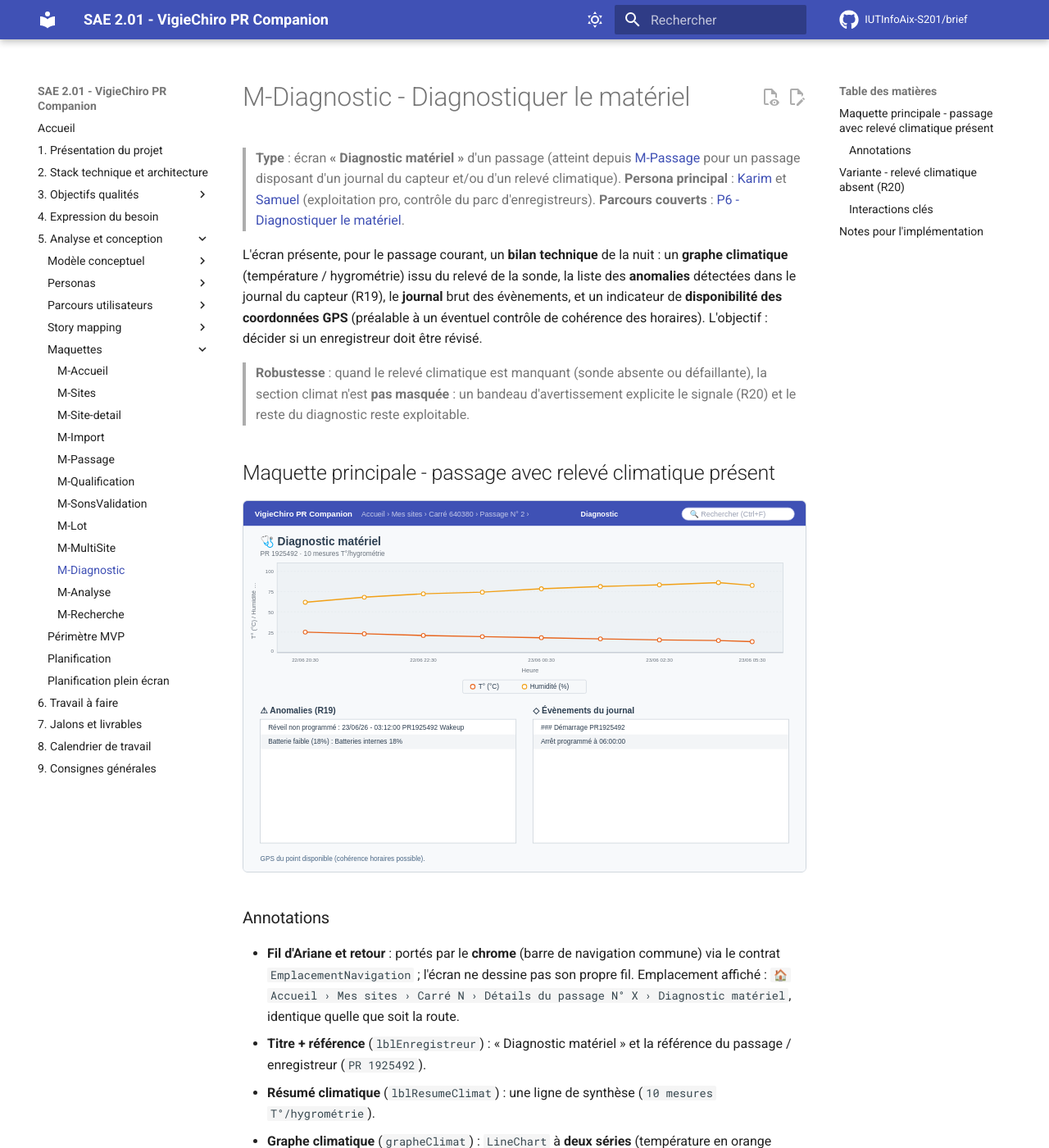
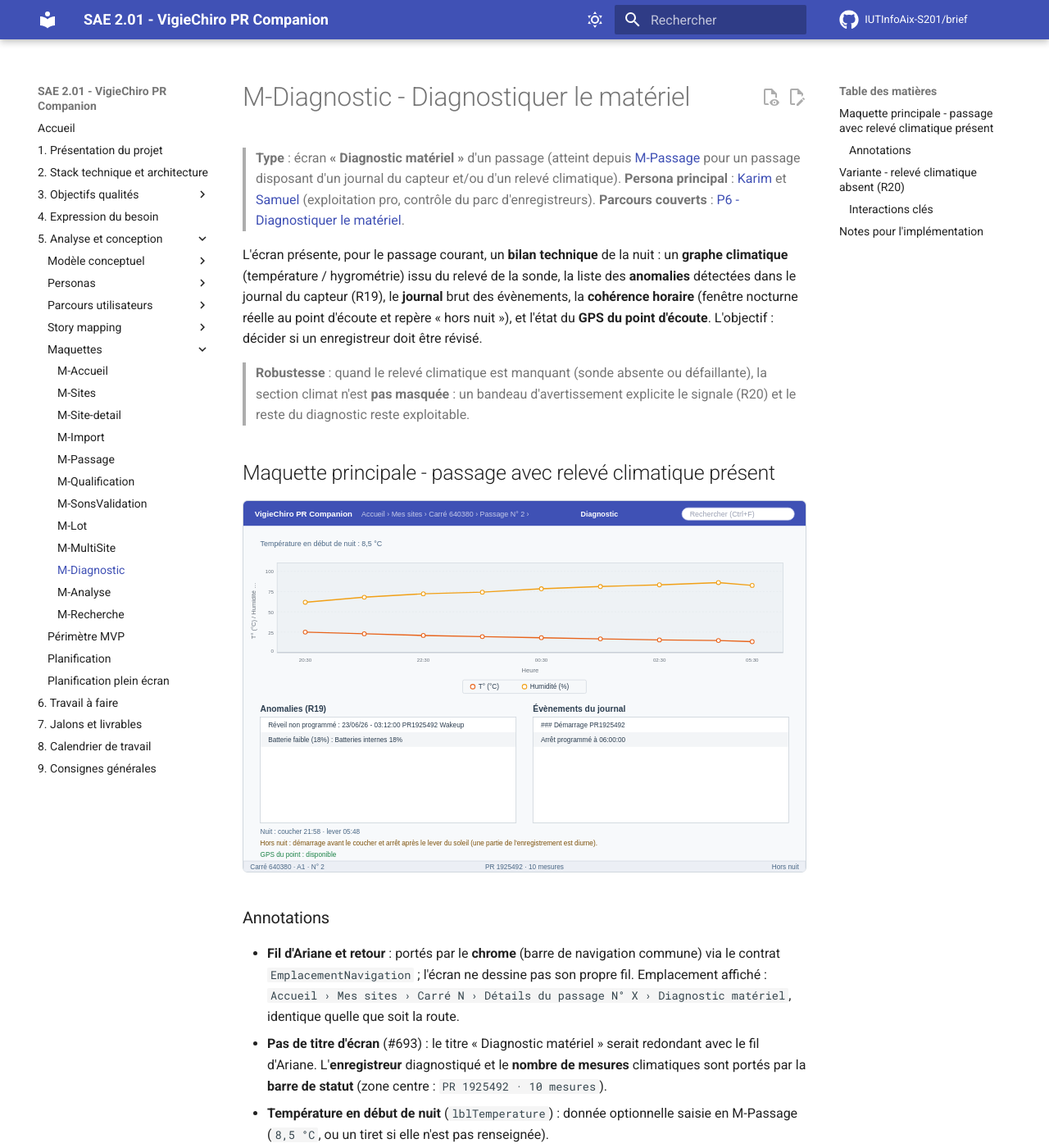
Before and after one commit to IUTInfoAix-S201/brief, an MkDocs documentation site: the page built from docs/Analyse et conception/Maquettes/M-Diagnostic.md, in a window 1280 px wide and 1400 px high. Shown: the whole window at 82% size. Built offline with MkDocs 1.6.1 and Material for MkDocs 9.7.7, drawn with Linux system fonts in a browser that asks for light colours; comment, search, counter and statistics services are not loaded; some of the changed text lies outside the part shown.

Commit message:
docs(maquette) : refondre M-Diagnostic (cohérence horaire livrée) (#39)
La maquette accusait son âge par rapport à l'écran livré :

- la cohérence horaires était donnée « non implémentée », c'est faux :
  la fenêtre nocturne (coucher / lever du soleil au point d'écoute) et
  l'alerte « hors nuit » sont désormais décrites et montrées ;
- le titre « Diagnostic matériel » et son emoji sont retirés :
  l'enregistreur et le nombre de mesures passent en barre de statut ;
- l'indicateur GPS est décrit comme une ligne d'état permanente portant
  les coordonnées du point d'écoute (et non du capteur) ;
- l'axe de la courbe est temporel (étiquettes HH:mm), et les emojis des
  libellés sont remplacés par des FontIcon.

Répercute la refonte de l'écran Diagnostic livrée dans
IUTInfoAix-S201/vigiechiro-pr-companion#1673.

```diff
--- a/docs/Analyse et conception/Maquettes/M-Diagnostic.md
+++ b/docs/Analyse et conception/Maquettes/M-Diagnostic.md
@@ -4,7 +4,7 @@
 > **Persona principal** : [Karim](../Personas/Karim.md) et [Samuel](../Personas/Samuel.md) (exploitation pro, contrôle du parc d'enregistreurs).
 > **Parcours couverts** : [P6 - Diagnostiquer le matériel](../Parcours%20utilisateurs/P6%20-%20Diagnostiquer%20le%20matériel.md).
 
-L'écran présente, pour le passage courant, un **bilan technique** de la nuit : un **graphe climatique** (température / hygrométrie) issu du relevé de la sonde, la liste des **anomalies** détectées dans le journal du capteur (R19), le **journal** brut des évènements, et un indicateur de **disponibilité des coordonnées GPS** (préalable à un éventuel contrôle de cohérence des horaires). L'objectif : décider si un enregistreur doit être révisé.
+L'écran présente, pour le passage courant, un **bilan technique** de la nuit : un **graphe climatique** (température / hygrométrie) issu du relevé de la sonde, la liste des **anomalies** détectées dans le journal du capteur (R19), le **journal** brut des évènements, la **cohérence horaire** (fenêtre nocturne réelle au point d'écoute et repère « hors nuit »), et l'état du **GPS du point d'écoute**. L'objectif : décider si un enregistreur doit être révisé.
 
 > **Robustesse** : quand le relevé climatique est manquant (sonde absente ou défaillante), la section climat n'est **pas masquée** : un bandeau d'avertissement explicite le signale (R20) et le reste du diagnostic reste exploitable.
 
@@ -19,7 +19,6 @@ L'écran présente, pour le passage courant, un **bilan technique** de la nuit :
     .crumb-curr { fill: #ffffff; font: 700 13px sans-serif; }
     .search { fill: #ffffff; stroke: #c5cae9; stroke-width: 1; }
     .search-txt { fill: #9aa0b3; font: 13px sans-serif; }
-    .pagetitle { font: 700 22px sans-serif; fill: #2c3e50; }
     .pagesub { font: 13px sans-serif; fill: #4a6785; }
     .pagesub2 { font: 12px sans-serif; fill: #6a737d; }
     .section-title { font: 600 15px sans-serif; fill: #2c3e50; }
@@ -39,6 +38,10 @@ L'écran présente, pour le passage courant, un **bilan technique** de la nuit :
     .list-row-alt { fill: #f3f5f7; }
     .cell { font: 12px sans-serif; fill: #2c3e50; }
     .footer-txt { font: 12px sans-serif; fill: #4a6785; }
+    .footer-warn { font: 12px sans-serif; fill: #7e5109; }
+    .footer-ok { font: 12px sans-serif; fill: #1e8449; }
+    .statusbar { fill: #eceff5; stroke: #d0d7de; stroke-width: 1; }
+    .status-txt { font: 12px sans-serif; fill: #4a6785; }
   </style>
 
   <rect x="0" y="0" width="1000" height="660" fill="#f7f9fb"/>
@@ -47,10 +50,10 @@ L'écran présente, pour le passage courant, un **bilan technique** de la nuit :
   <text x="210" y="28" class="crumb">Accueil  ›  Mes sites  ›  Carré 640380  ›  Passage N° 2  ›  </text>
   <text x="600" y="28" class="crumb-curr">Diagnostic</text>
   <rect x="780" y="12" width="200" height="22" rx="11" class="search"/>
-  <text x="794" y="28" class="search-txt">🔍  Rechercher (Ctrl+F)</text>
+  <text x="794" y="28" class="search-txt">Rechercher (Ctrl+F)</text>
 
-  <text x="30" y="78" class="pagetitle">🩺 Diagnostic matériel</text>
-  <text x="30" y="98" class="pagesub2">PR 1925492 · 10 mesures T°/hygrométrie</text>
+  <!-- Pas de titre d'écran (#693) : redondant avec le fil d'Ariane ; l'enregistreur est déporté en barre de statut. -->
+  <text x="30" y="80" class="pagesub">Température en début de nuit : 8,5 °C</text>
 
   <!-- Graphe climat -->
   <rect x="60" y="110" width="900" height="160" class="chart-bg"/>
@@ -68,12 +71,12 @@ L'écran présente, pour le passage courant, un **bilan technique** de la nuit :
   <!-- marqueurs -->
   <g><circle cx="110" cy="180" r="3.5" class="marker-hygro"/><circle cx="215" cy="171" r="3.5" class="marker-hygro"/><circle cx="320" cy="165" r="3.5" class="marker-hygro"/><circle cx="425" cy="162" r="3.5" class="marker-hygro"/><circle cx="530" cy="156" r="3.5" class="marker-hygro"/><circle cx="635" cy="152" r="3.5" class="marker-hygro"/><circle cx="740" cy="149" r="3.5" class="marker-hygro"/><circle cx="845" cy="145" r="3.5" class="marker-hygro"/><circle cx="905" cy="150" r="3.5" class="marker-hygro"/></g>
   <g><circle cx="110" cy="233" r="3.5" class="marker-temp"/><circle cx="215" cy="236" r="3.5" class="marker-temp"/><circle cx="320" cy="239" r="3.5" class="marker-temp"/><circle cx="425" cy="241" r="3.5" class="marker-temp"/><circle cx="530" cy="243" r="3.5" class="marker-temp"/><circle cx="635" cy="245" r="3.5" class="marker-temp"/><circle cx="740" cy="247" r="3.5" class="marker-temp"/><circle cx="845" cy="248" r="3.5" class="marker-temp"/><circle cx="905" cy="250" r="3.5" class="marker-temp"/></g>
-  <!-- axe X -->
-  <text x="110" y="285" class="axis-txt" text-anchor="middle">22/06 20:30</text>
-  <text x="320" y="285" class="axis-txt" text-anchor="middle">22/06 22:30</text>
-  <text x="530" y="285" class="axis-txt" text-anchor="middle">23/06 00:30</text>
-  <text x="740" y="285" class="axis-txt" text-anchor="middle">23/06 02:30</text>
-  <text x="905" y="285" class="axis-txt" text-anchor="middle">23/06 05:30</text>
+  <!-- axe X temporel (HH:mm, quelques repères) -->
+  <text x="110" y="285" class="axis-txt" text-anchor="middle">20:30</text>
+  <text x="320" y="285" class="axis-txt" text-anchor="middle">22:30</text>
+  <text x="530" y="285" class="axis-txt" text-anchor="middle">00:30</text>
+  <text x="740" y="285" class="axis-txt" text-anchor="middle">02:30</text>
+  <text x="905" y="285" class="axis-txt" text-anchor="middle">05:30</text>
   <text x="510" y="305" class="axis-title" text-anchor="middle">Heure</text>
 
   <!-- Légende -->
@@ -82,58 +85,66 @@ L'écran présente, pour le passage courant, un **bilan technique** de la nuit :
   <circle cx="500" cy="330" r="4" class="marker-hygro"/><text x="510" y="334" class="legend-txt">Humidité (%)</text>
 
   <!-- Anomalies (R19) -->
-  <text x="30" y="378" class="section-title">⚠ Anomalies (R19)</text>
-  <rect x="30" y="388" width="455" height="220" class="list-frame"/>
-  <rect x="30" y="388" width="455" height="2" class="list-head"/>
-  <rect x="31" y="389" width="453" height="26" fill="#ffffff"/>
-  <text x="44" y="406" class="cell">Réveil non programmé : 23/06/26 - 03:12:00 PR1925492 Wakeup</text>
-  <rect x="31" y="415" width="453" height="26" class="list-row-alt"/>
-  <text x="44" y="432" class="cell">Batterie faible (18%) : Batteries internes 18%</text>
+  <text x="30" y="374" class="section-title">Anomalies (R19)</text>
+  <rect x="30" y="384" width="455" height="188" class="list-frame"/>
+  <rect x="30" y="384" width="455" height="2" class="list-head"/>
+  <rect x="31" y="385" width="453" height="26" fill="#ffffff"/>
+  <text x="44" y="402" class="cell">Réveil non programmé : 23/06/26 - 03:12:00 PR1925492 Wakeup</text>
+  <rect x="31" y="411" width="453" height="26" class="list-row-alt"/>
+  <text x="44" y="428" class="cell">Batterie faible (18%) : Batteries internes 18%</text>
 
   <!-- Évènements du journal -->
-  <text x="515" y="378" class="section-title">◇ Évènements du journal</text>
-  <rect x="515" y="388" width="455" height="220" class="list-frame"/>
-  <rect x="516" y="389" width="453" height="26" fill="#ffffff"/>
-  <text x="529" y="406" class="cell">### Démarrage PR1925492</text>
-  <rect x="516" y="415" width="453" height="26" class="list-row-alt"/>
-  <text x="529" y="432" class="cell">Arrêt programmé à 06:00:00</text>
+  <text x="515" y="374" class="section-title">Évènements du journal</text>
+  <rect x="515" y="384" width="455" height="188" class="list-frame"/>
+  <rect x="516" y="385" width="453" height="26" fill="#ffffff"/>
+  <text x="529" y="402" class="cell">### Démarrage PR1925492</text>
+  <rect x="516" y="411" width="453" height="26" class="list-row-alt"/>
+  <text x="529" y="428" class="cell">Arrêt programmé à 06:00:00</text>
 
-  <!-- Ligne GPS (lblGps) -->
-  <text x="30" y="640" class="footer-txt">GPS du point disponible (cohérence horaires possible).</text>
+  <!-- Cohérence horaire (#548) : fenêtre nocturne + repère hors nuit -->
+  <text x="30" y="592" class="footer-txt">Nuit : coucher 21:58 · lever 05:48</text>
+  <text x="30" y="612" class="footer-warn">Hors nuit : démarrage avant le coucher et arrêt après le lever du soleil (une partie de l'enregistrement est diurne).</text>
+  <!-- État GPS du point d'écoute (ligne permanente) -->
+  <text x="30" y="632" class="footer-ok">GPS du point : disponible</text>
+
+  <!-- Barre de statut (#693) : contexte du passage, enregistreur + nombre de mesures, alerte prioritaire -->
+  <rect x="0" y="640" width="1000" height="20" class="statusbar"/>
+  <text x="12" y="654" class="status-txt">Carré 640380 · A1 · N° 2</text>
+  <text x="500" y="654" class="status-txt" text-anchor="middle">PR 1925492 · 10 mesures</text>
+  <text x="988" y="654" class="status-txt" text-anchor="end">Hors nuit</text>
 </svg>
 </div>
 
 ### Annotations
 
-- **Fil d'Ariane et retour** : portés par le **chrome** (barre de navigation commune) via le contrat `EmplacementNavigation` ; l'écran ne dessine pas son propre fil. Emplacement affiché : `🏠 Accueil › Mes sites › Carré N › Détails du passage N° X › Diagnostic matériel`, identique quelle que soit la route.
-- **Titre + référence** (`lblEnregistreur`) : « Diagnostic matériel » et la référence du passage / enregistreur (`PR 1925492`).
-- **Résumé climatique** (`lblResumeClimat`) : une ligne de synthèse (`10 mesures T°/hygrométrie`).
-- **Graphe climatique** (`grapheClimat`) : `LineChart` à **deux séries** (température en orange foncé, hygrométrie en orange clair) sur la durée de la nuit. Axe X temporel (`Heure`), axe Y commun `T° (°C) / Humidité…` (0 à 100). Légende sous le graphe.
+- **Fil d'Ariane et retour** : portés par le **chrome** (barre de navigation commune) via le contrat `EmplacementNavigation` ; l'écran ne dessine pas son propre fil. Emplacement affiché : `Accueil › Mes sites › Carré N › Détails du passage N° X › Diagnostic matériel`, identique quelle que soit la route.
+- **Pas de titre d'écran** (#693) : le titre « Diagnostic matériel » serait redondant avec le fil d'Ariane. L'**enregistreur** diagnostiqué et le **nombre de mesures** climatiques sont portés par la **barre de statut** (zone centre : `PR 1925492 · 10 mesures`).
+- **Température en début de nuit** (`lblTemperature`) : donnée optionnelle saisie en M-Passage (`8,5 °C`, ou un tiret si elle n'est pas renseignée).
+- **Graphe climatique** (`grapheClimat`) : `LineChart` à **deux séries** (température en orange foncé, hygrométrie en orange clair). Axe X **temporel** (`NumberAxis` en minutes depuis la première mesure, étiquettes `HH:mm`, quelques repères espacés), axe Y commun `T° (°C) / Humidité…`. Légende sous le graphe.
 - **Anomalies (R19)** (`listeAnomalies`) : `ListView` des évènements anormaux du journal (réveils non programmés, batterie faible, erreurs SD…). Le journal étant circulaire, certaines entrées anciennes peuvent manquer.
 - **Évènements du journal** (`listeEvenements`) : `ListView` du journal brut horodaté du capteur (démarrage, arrêt programmé…).
-- **Indicateur GPS** (`lblGps`) : signale si les coordonnées du point sont connues (« GPS du point disponible (cohérence horaires possible). ») ; sinon, invite à compléter la fiche site. C'est le préalable au contrôle de cohérence des horaires décrit dans [P6](../Parcours%20utilisateurs/P6%20-%20Diagnostiquer%20le%20matériel.md).
-- **Zone de message** (`lblMessage`) : retours d'état (chargement, export, erreurs).
+- **Cohérence horaire** (`lblFenetreNuit`, `lblAlerteHorsNuit`, #548) : la **fenêtre nocturne** réelle au point d'écoute (`Nuit : coucher 21:58 · lever 05:48`), calculée depuis les coordonnées et la date ; une **alerte « hors nuit »** apparaît si l'enregistrement démarre avant le coucher ou s'arrête après le lever du soleil.
+- **État GPS** (`lblGps`) : ligne d'état **permanente** portant les coordonnées du **point d'écoute** (et non du capteur) : « GPS du point : disponible », ou « GPS du point : non renseigné (compléter la fiche site) ». Le calcul de la fenêtre nocturne en dépend.
+- **Zone de message** (`lblMessage`) : retours d'état (passage introuvable, erreurs).
 
 ## Variante - relevé climatique absent (R20)
 
-Si la sonde est absente ou défaillante, la section climat **n'est pas masquée** : un **bandeau d'avertissement** (`lblReleveAbsent`) annonce « Relevé climatique absent : la température et l'hygrométrie ne sont pas disponibles pour cette nuit (R20). », le résumé devient « Relevé climatique absent (R20) » et le `LineChart` s'affiche **vide** (axes seuls). Les listes Anomalies / Journal et l'indicateur GPS restent affichés et exploitables.
+Si la sonde est absente ou défaillante, la section climat **n'est pas masquée** : un **bandeau d'avertissement** (`lblReleveAbsent`) annonce « Relevé climatique absent : la température et l'hygrométrie ne sont pas disponibles pour cette nuit. », le `LineChart` s'affiche **vide** (sans étiquettes d'axe) et le nombre de mesures disparaît de la barre de statut. Les listes Anomalies / Journal, la cohérence horaire et l'état GPS restent affichés et exploitables.
 
 <div markdown="0">
 <svg xmlns="http://www.w3.org/2000/svg" viewBox="0 0 1000 200" role="img" aria-label="Maquette M-Diagnostic - variante releve climatique absent" style="max-width: 100%; height: auto; border: 1px solid #d0d7de; border-radius: 6px; background: #f7f9fb;">
   <style>
-    .pagetitle { font: 700 20px sans-serif; fill: #2c3e50; }
     .pagesub { font: 13px sans-serif; fill: #4a6785; }
     .banner { fill: #fef9e7; stroke: #b9770e; stroke-width: 1; }
     .banner-txt { font: 13px sans-serif; fill: #5d4e00; }
     .sub-grey { font: 12px sans-serif; fill: #6a737d; }
   </style>
   <rect x="0" y="0" width="1000" height="200" fill="#f7f9fb"/>
-  <text x="30" y="38" class="pagetitle">🩺 Diagnostic matériel</text>
-  <text x="30" y="60" class="pagesub">PR 1925492</text>
-  <rect x="30" y="78" width="640" height="40" rx="4" class="banner"/>
-  <text x="50" y="103" class="banner-txt">⚠ Relevé climatique absent : la température et l'hygrométrie ne sont pas disponibles pour cette nuit (R20).</text>
-  <text x="30" y="148" class="sub-grey">Relevé climatique absent (R20)</text>
-  <text x="30" y="180" class="sub-grey">Le graphe s'affiche vide ; anomalies, journal et indicateur GPS restent disponibles.</text>
+  <rect x="30" y="30" width="700" height="40" rx="4" class="banner"/>
+  <text x="50" y="55" class="banner-txt">Relevé climatique absent : la température et l'hygrométrie ne sont pas disponibles pour cette nuit.</text>
+  <text x="30" y="105" class="pagesub">Température en début de nuit : 8,5 °C</text>
+  <text x="30" y="140" class="sub-grey">Le graphe s'affiche vide (sans étiquettes d'axe).</text>
+  <text x="30" y="168" class="sub-grey">Anomalies, journal, cohérence horaire et état GPS restent disponibles.</text>
 </svg>
 </div>
 
@@ -144,12 +155,13 @@ Si la sonde est absente ou défaillante, la section climat **n'est pas masquée*
 | Survol d'un point du graphe | Infobulle : horodatage + valeur (T° / hygrométrie) |
 | Sélection d'une **anomalie** | Met en évidence l'entrée correspondante dans le journal |
 | Relevé climatique absent | Bandeau R20 + graphe vide, le reste du diagnostic reste exploitable |
-| Coordonnées GPS absentes | `lblGps` invite à compléter la fiche site ([P1](../Parcours%20utilisateurs/P1%20-%20Déclarer%20un%20site%20de%20suivi.md)) |
+| Coordonnées GPS absentes | `lblGps` affiche « non renseigné » et invite à compléter la fiche site ([P1](../Parcours%20utilisateurs/P1%20-%20Déclarer%20un%20site%20de%20suivi.md)) |
 
 ## Notes pour l'implémentation
 
-- **`LineChart` JavaFX** : deux `XYChart.Series` (température, hygrométrie). Lier les séries à des collections observables du ViewModel ; gérer proprement le cas « série vide » (graphe affiché, pas d'exception).
+- **`LineChart` JavaFX** : deux `XYChart.Series` (température, hygrométrie) sur un **axe temporel** (`NumberAxis`, étiquettes `HH:mm`). Lier les séries à des collections observables du ViewModel ; gérer proprement le cas « série vide » (graphe affiché sans étiquettes d'axe, pas d'exception).
 - **`ListView` pour anomalies et journal** : `cellFactory` simple (texte). La virtualisation native suffit même pour un journal volumineux.
-- **Données manquantes explicites (R20)** : ne jamais masquer une section absente. Piloter la visibilité du bandeau via une `BooleanProperty` du ViewModel (`releveClimatiquePresent`).
-- **Cohérence horaires astronomiques** : **non implémentée**. L'écran livré se limite à signaler la **disponibilité** des coordonnées GPS du point ; le calcul astronomique complet (coucher/lever du soleil, plage théorique vs effective) reste une **piste d'extension**.
+- **Données manquantes explicites (R20)** : ne jamais masquer une section absente. Piloter la visibilité du bandeau via une `BooleanProperty` du ViewModel (`releveClimatiqueAbsent`).
+- **Cohérence horaires astronomiques** : **implémentée** (#548). L'écran calcule la fenêtre nocturne réelle au point d'écoute (coucher / lever du soleil via une éphéméride, fuseau Europe/Paris) et compare les horaires d'enregistrement à cette fenêtre pour repérer un démarrage ou un arrêt **hors nuit** (portion diurne). Indisponible proprement si le GPS ou les horaires manquent, ou en latitude polaire.
+- **Icônes** : les repères visuels (température, anomalies, journal, nuit, GPS) sont des `FontIcon` Ikonli, pas des emojis (règle #700).
 - **Réutilisation** : l'écran consomme le **relevé climatique** et le **journal du capteur** déjà chargés par le socle pour le passage ; le ViewModel expose des propriétés observables, la vue ne fait que les lier.
```
